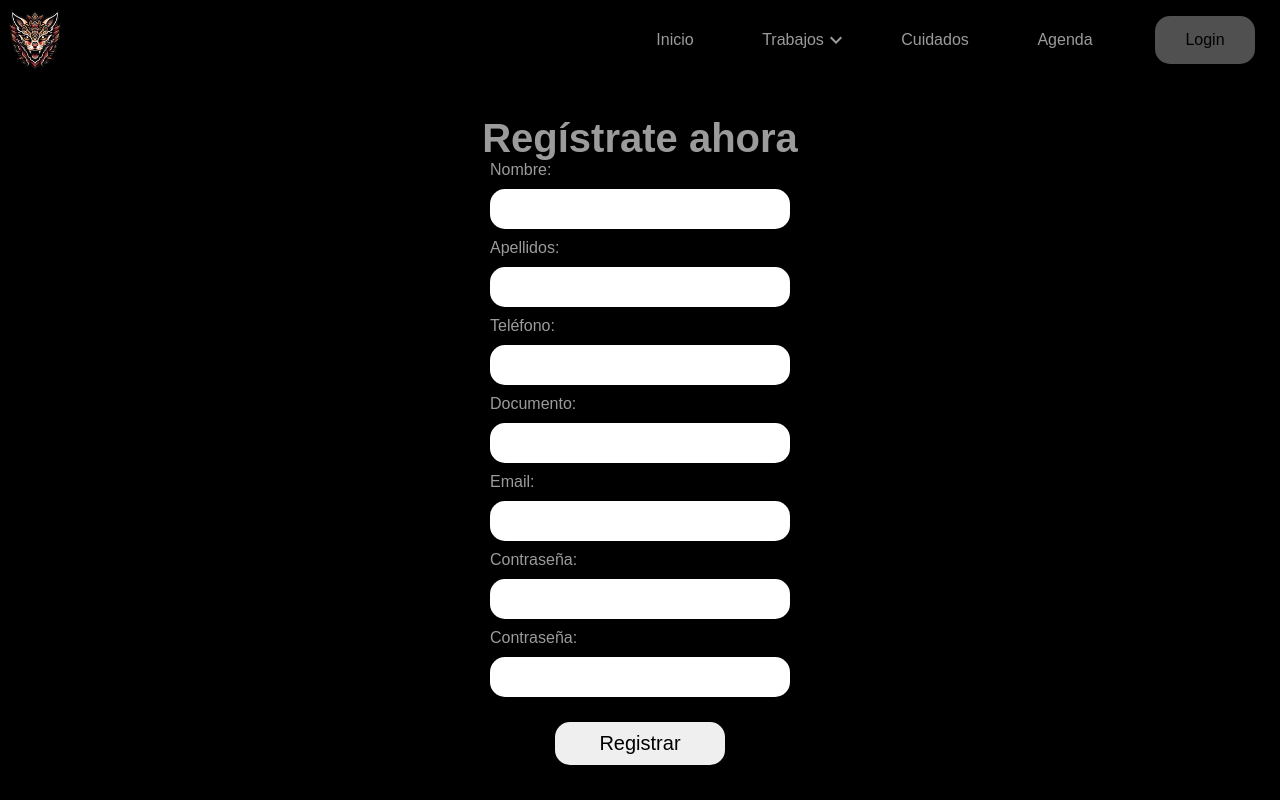
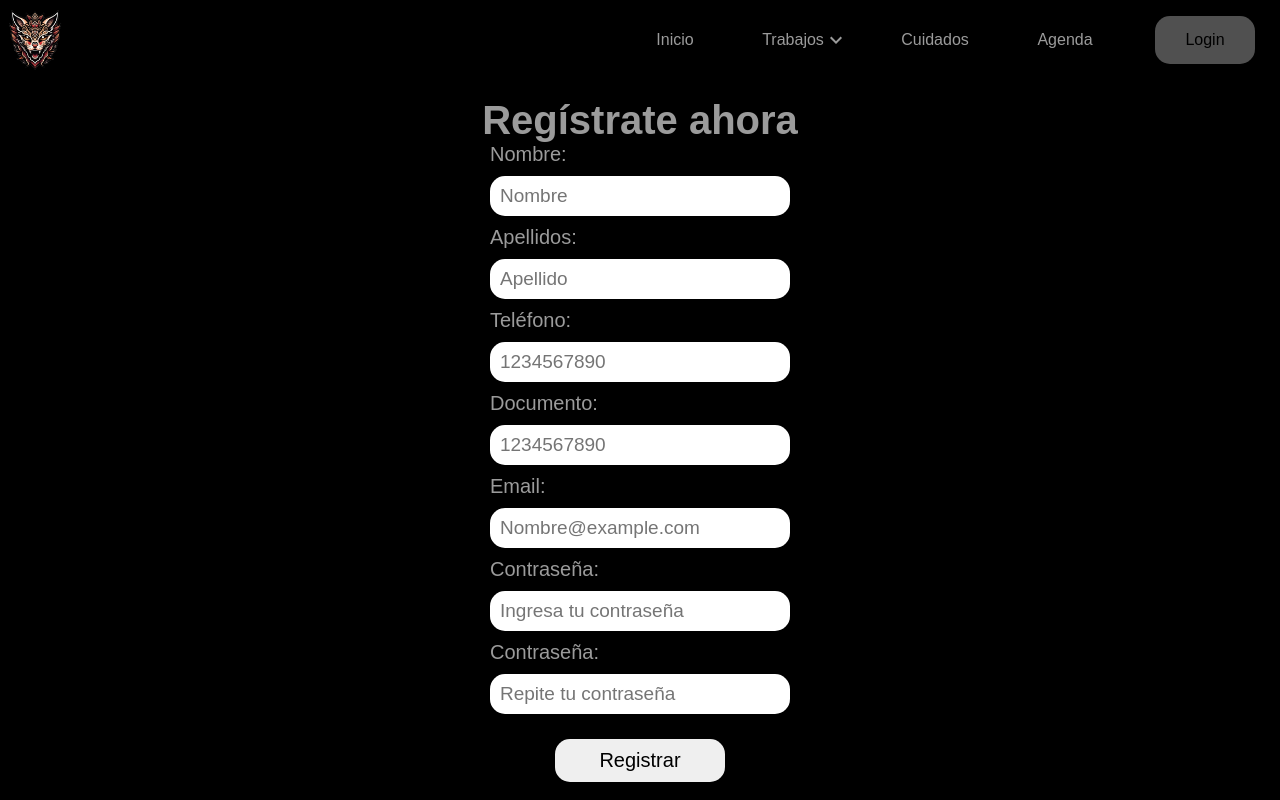
Before and after one commit to luisxhl7/my-tatto-studio-nextJs, a Next.js app: page /auth/register in a window 1280 px wide. Shown: the top 800 px of the page. Built offline with nearby package versions, Linux system fonts and the light colour scheme; no server answers; a web font is replaced by a local one.

Commit message:
adding component of input text

```diff
--- a/src/app/auth/register/page.tsx
+++ b/src/app/auth/register/page.tsx
@@ -1,31 +1,20 @@
 "use client";
 
 import { useForm } from "@/hook/useForm";
-import { useRouter } from "next/navigation";
-import { auth_thunks } from "@/store/thunks/auth";
-import { useAppDispatch, useAppSelector } from "@/store/hooks";
+import { useAppSelector } from "@/store/hooks";
+import { InputText } from "@/components/atoms/input";
 import "./register-page.scss";
-import { InputText } from "@/components/atoms/input";
+import { useEffect } from "react";
 
 interface formDataProps {
+  email: string;
   nameUser: string;
   lasNameUser: string;
-    numberPhone: number;
-    document: number;
-    email: string;
+  numberPhone: number | undefined;
+  document: number | undefined;
   password1: string;
   password2: string;
 }
-
-const initialForm = {
-    nameUser: '',
-    lasNameUser: '',
-    numberPhone: 0,
-    document: 0,
-    email: '',
-    password1: '',
-    password2: '',
-};
 
 interface Params {
   p?: string;
@@ -35,52 +24,128 @@ interface RegisterPageProps {
   searchParams: Params;
 }
 
+const initialForm1 = {
+  nameUser: "",
+  lasNameUser: "",
+  numberPhone: undefined,
+  document: undefined,
+  email: "",
+  password1: "",
+  password2: "",
+};
 
-const RegisterPage: React.FC<RegisterPageProps>  = (props) => {
+const RegisterPage: React.FC<RegisterPageProps> = (props) => {
+  const {
+    nameUser,
+    lasNameUser,
+    numberPhone,
+    document,
+    email,
+    password1,
+    password2,
+    onInputChange,
+    onResetForm
+  } = useForm<formDataProps>(initialForm1);
+  const { status } = useAppSelector((state) => state.auth);
 
-    const dispatch = useAppDispatch()
-    const navigate = useRouter();
-    const { nameUser, lasNameUser, numberPhone, document, email, password1, password2, onInputChange } = useForm<formDataProps>(initialForm);
-    const { status } = useAppSelector( state => state.auth);
+  const handleOnSubmit = async (event: any) => {
+    event.preventDefault();
+    console.log({
+      nameUser,
+      lasNameUser,
+      numberPhone,
+      document,
+      email,
+      password1,
+      password2,
+    });
+  };
+  useEffect(() => {
+    onResetForm()
+  }, [])
 
-    const handleOnSubmit = async(event:any) => {
-        event.preventDefault()
-
-        const resp = await dispatch(auth_thunks(email, password1))
-        try {
-            if ( resp?.status === 200 ) {
-                if (props.searchParams.p) {
-                    navigate.push(props.searchParams.p)
-                    navigate.refresh()
-                }else{
-                    navigate.push('/')
-                    navigate.refresh()
-                }
-            }
-        } catch (error) {
-            console.log(error);
-        }
-    }
 
   return (
-        <main className="register-page" onSubmit={(event) => handleOnSubmit(event)}>
+    <main className="register-page">
       <h1>Regístrate ahora</h1>
-            <form  className="register-page__form">
-                <InputText type='text' value={nameUser} idInput='nameUser' onInputChange={onInputChange} nameLabel='Nombre:'/>
-                <InputText type='text' value={lasNameUser} idInput='lasNameUser' onInputChange={onInputChange} nameLabel='Apellidos:'/>
-                <InputText type='number' value={numberPhone} idInput='numberPhone' onInputChange={onInputChange} nameLabel='Teléfono:'/>
-                <InputText type='number' value={document} idInput='document' onInputChange={onInputChange} nameLabel='Documento:'/>
-                <InputText type='email' value={email} idInput='email' onInputChange={onInputChange} nameLabel='Email:'/>
-                <InputText type='password' value={password1} idInput='password1' onInputChange={onInputChange} nameLabel='Contraseña:'/>
-                <InputText type='password' value={password2} idInput='password2' onInputChange={onInputChange} nameLabel='Contraseña:'/>
+      <form
+        className="register-page__form"
+        autoComplete="off"
+        onSubmit={(event) => handleOnSubmit(event)}
+      >
+        <InputText
+          nameLabel="Nombre:"
+          type="text"
+          value={nameUser}
+          idInput="nameUser"
+          onInputChange={onInputChange}
+          validationRegex={/^[a-zA-ZÀ-ÿ']+$/}
+          alertMessage="Por favor, introduce tu nombre sin caracteres especiales ni números."
+          placeholder="Nombre"
+        />
+        <InputText
+          nameLabel="Apellidos:"
+          type="text"
+          value={lasNameUser}
+          idInput="lasNameUser"
+          onInputChange={onInputChange}
+          validationRegex={/^[a-zA-ZÀ-ÿ']+$/}
+          alertMessage="Por favor, introduce tu apellido sin caracteres especiales ni números."
+          placeholder="Apellido"
+        />
+        <InputText
+          nameLabel="Teléfono:"
+          type="number"
+          value={numberPhone}
+          idInput="numberPhone"
+          onInputChange={onInputChange}
+          validationRegex={/^\d{10}$/}
+          alertMessage="El número de teléfono debe contener exactamente 10 dígitos."
+          placeholder="1234567890"
+        />
+        <InputText
+          nameLabel="Documento:"
+          type="number"
+          value={document}
+          idInput="document"
+          onInputChange={onInputChange}
+          validationRegex={/^\d{9,11}$/}
+          alertMessage="Por favor, ingresa un número de documento válido."
+          placeholder="1234567890"
+        />
+        <InputText
+          nameLabel="Email:"
+          type="email"
+          value={email}
+          idInput="email"
+          onInputChange={onInputChange}
+          validationRegex={/^[^\s@]+@[^\s@]+\.[^\s@]+$/}
+          alertMessage="Por favor, ingresa un correo electrónico válido."
+          placeholder="Nombre@example.com"
+        />
+        <InputText
+          nameLabel="Contraseña:"
+          type="password"
+          value={password1}
+          idInput="password1"
+          onInputChange={onInputChange}
+          placeholder="Ingresa tu contraseña"
+        />
+        <InputText
+          nameLabel="Contraseña:"
+          type="password"
+          value={password2}
+          idInput="password2"
+          onInputChange={onInputChange}
+          placeholder="Repite tu contraseña"
+        />
 
-                <button type="submit" disabled={status === 'checking'}>
+        <button type="submit" disabled={status === "checking"}>
           Registrar
         </button>
-
       </form>
     </main>
   );
-}
+};
 
-export default RegisterPage
+export default RegisterPage;
--- a/src/app/auth/register/register-page.scss
+++ b/src/app/auth/register/register-page.scss
@@ -19,14 +19,8 @@
     align-content: center;
     align-items: center;
     width: 300px;
-    &__input{
-      width: 100%;
-      height: 40px;
-      border: none;
-      margin: 10px 0px;
-      border-radius: 15PX;
-      padding: 5px 10px;
-      font-size: 20px;
+    & span{
+      color: #c00000;
     }
     & button{
       border-radius: 15px;
@@ -36,4 +30,13 @@
       margin-top: 15px;
     }
   }
+
+  input[type=number]::-webkit-inner-spin-button,
+  input[type=number]::-webkit-outer-spin-button {
+    -webkit-appearance: none;
+    margin: 0;
+  }
+  input[type=number] {
+    -moz-appearance: textfield;
+  }
 }
--- a/src/components/atoms/input/Input.tsx
+++ b/src/components/atoms/input/Input.tsx
@@ -1,29 +1,60 @@
+import { useState } from "react";
+import './inputText.scss'
+
 interface InputTextProps {
-  value: string | number;
+  value: string | number | undefined;
   nameLabel: string;
   idInput: string;
   type: string;
   onInputChange: (event: React.ChangeEvent<HTMLInputElement>) => void;
+  validationRegex?: RegExp;
+  alertMessage?: string;
+  autoComplete?: string;
+  placeholder?: string;
 }
 
 export const InputText: React.FC<InputTextProps> = ({
-  value,
+  value = '',
   nameLabel,
   idInput,
   onInputChange,
   type,
-}: any) => {
+  validationRegex,
+  alertMessage,
+  autoComplete= "new-password",
+  placeholder
+}) => {
+  const [haveError, setHaveError] = useState<boolean>(false)
+
+  const handleChange = (event: React.ChangeEvent<HTMLInputElement>) => {
+    const { value: inputValue } = event.target;
+
+    if (validationRegex && !validationRegex.test(inputValue)) {
+      setHaveError(true)
+    }else{
+      setHaveError(false)
+    }
+
+    onInputChange(event);
+  };
+
   return (
-    <div>
+    <div className="inputText">
       <label htmlFor={idInput}>{nameLabel}</label>
       <input
         type={type}
-        className="register-page__form__input"
+        className="inputText__input"
         name={idInput}
         id={idInput}
-        value={value === 0 ? undefined : value}
-        onChange={onInputChange}
+        value={value}
+        onChange={handleChange}
+        autoComplete={autoComplete}
+        placeholder={placeholder}
       />
+      {haveError &&
+        <span>{alertMessage}</span>
+      }
+
     </div>
   );
 };
--- /dev/null
+++ b/src/components/atoms/input/InputText.scss
@@ -0,0 +1,14 @@
+.inputText{
+  & label{
+    font-size: 20px;
+  }
+  &__input{
+    width: 100%;
+    height: 40px;
+    border: none;
+    margin: 10px 0px;
+    border-radius: 15PX;
+    padding: 5px 10px;
+    font-size: 19px;
+  }
+}
```
Also changed, not shown: src/app/auth/login/login-page.scss (+2 -10 lines), src/app/auth/login/page.tsx (+22 -5 lines). Lines whose indentation alone changed are shown as unchanged.
